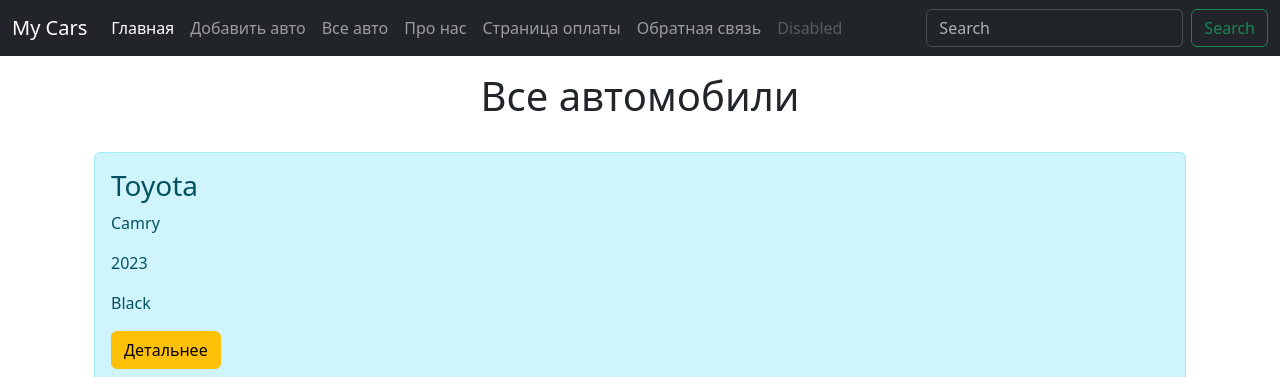
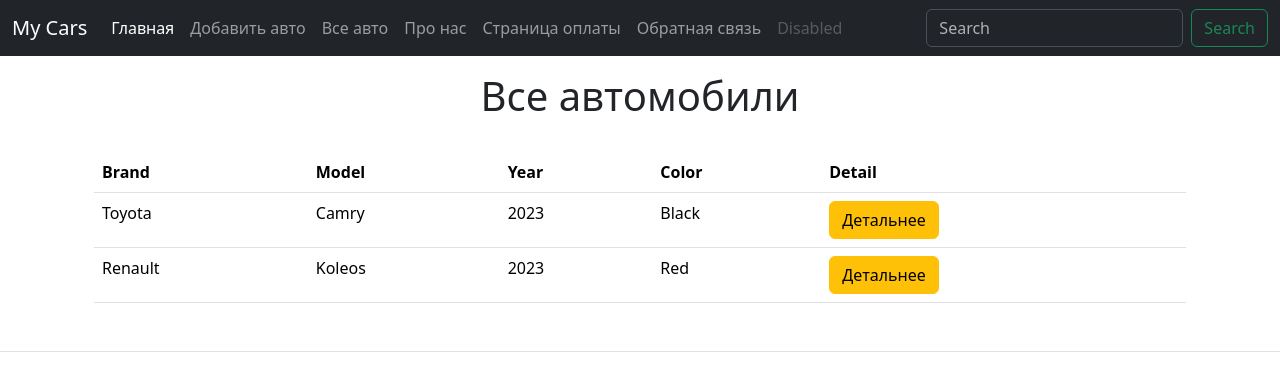
Before and after one commit to SergeG28071988/FlaskProject, a Flask app: page /cars in a window 1280 px wide. Shown: the top 377 px of the page. Run offline with Flask 3, Linux system fonts and the light colour scheme.

Commit message:
Доработали шаблон cars

```diff
--- a/templates/cars.html
+++ b/templates/cars.html
@@ -8,14 +8,28 @@
 <br>
 <div class="container mt-5">
   <h1 class="text-center">Все автомобили</h1><br>
-    {% for car in cars  %}
-        <div class="alert alert-info">
-            <h3>{{ car.brand }}</h3>
-            <p>{{ car.model }}</p>
-            <p>{{ car.year }}</p>
-            <p>{{ car.color }}</p>
-            <button class="btn btn-warning">Детальнее</button>
-        </div>
-    {% endfor %}
+    {% if cars %}
+    <table class="table">
+        <thead>
+            <th>Brand</th>
+            <th>Model</th>
+            <th>Year</th>
+            <th>Color</th>
+            <th>Detail</th>
+        </thead>
+        <tbody>
+            {% for car in cars  %}
+                <tr>
+                    <td>{{ car.brand }}</td>
+                    <td>{{ car.model }}</td>
+                    <td>{{ car.year }}</td>
+                    <td>{{ car.color }}</td>
+                    <td><button class="btn btn-warning">Детальнее</button> </td>
+                </tr>
+            {% endfor %}
+        </tbody>
+    </table>
+   {% else %}
+   {% endif  %}
 </div>
 {% endblock %}
```
